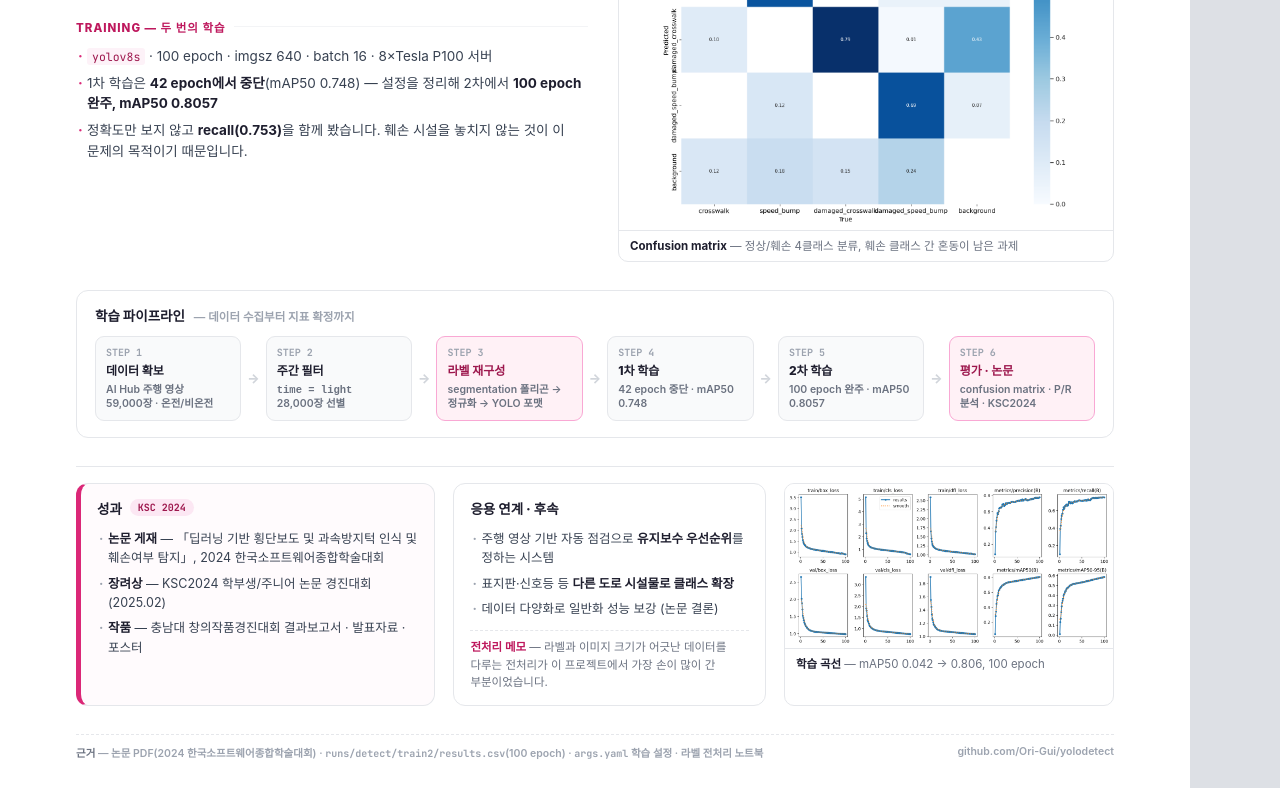
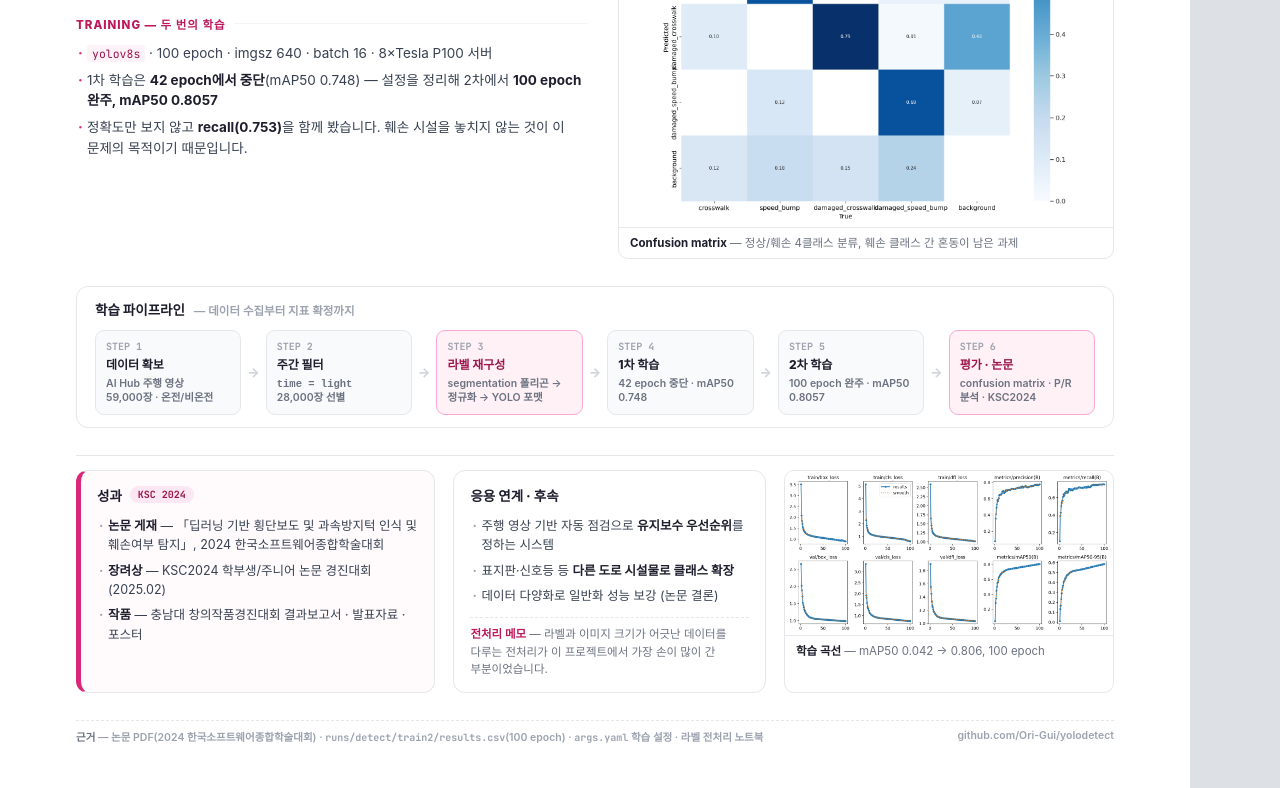
Before and after one commit to Ori-Gui/portfolio, a plain HTML site: page 05_sub_projects_assets/html/sub_page2_yolo.html in a window 1280 px wide. Shown: the part 896-1684 px from the top of the page. Drawn offline with Linux system fonts and the light colour scheme; a web font is replaced by a local one.

Commit message:
style: trim sub project page rhythm so content clears the page nav
- TravelQuest/YOLO 페이지 하단 여백 조정 (마지막 블록이 16/18 · 17/18 인디케이터와 겹치지 않도록)
- sub_projects_portfolio.pdf(3p) · full_portfolio.pdf(18p) 재빌드

```diff
--- a/05_sub_projects_assets/html/sub_page2_yolo.html
+++ b/05_sub_projects_assets/html/sub_page2_yolo.html
@@ -26,7 +26,7 @@
     background: #FFFFFF;
     display: flex;
     flex-direction: column;
-    gap: 28px;
+    gap: 27px;
     overflow: hidden;
   }
 
@@ -178,7 +178,7 @@
   .pipe {
     border: 1.5px solid #E5E7EB;
     border-radius: 12px;
-    padding: 14px 18px 16px;
+    padding: 12px 18px 12px;
     background: #FFFFFF;
     flex-shrink: 0;
   }
@@ -211,7 +211,7 @@
     gap: 18px;
     flex-shrink: 0;
     border-top: 1.5px solid #E5E7EB;
-    padding-top: 16px;
+    padding-top: 14px;
   }
   .box { background: #FFFFFF; border: 1.5px solid #E5E7EB; border-radius: 12px; padding: 14px 16px; }
   .box.award { border-left: 5px solid #DB2777; background: #FFFBFD; }
@@ -245,7 +245,7 @@
     justify-content: space-between;
     gap: 18px;
     border-top: 1px dashed #E5E7EB;
-    padding-top: 10px;
+    padding-top: 8px;
     font-size: 10.5px;
     color: #9CA3AF;
     font-weight: 600;
```
Also changed, not shown: 05_sub_projects_assets/html/sub_page1_travelquest.html (+5 -5 lines), 2 other files.
